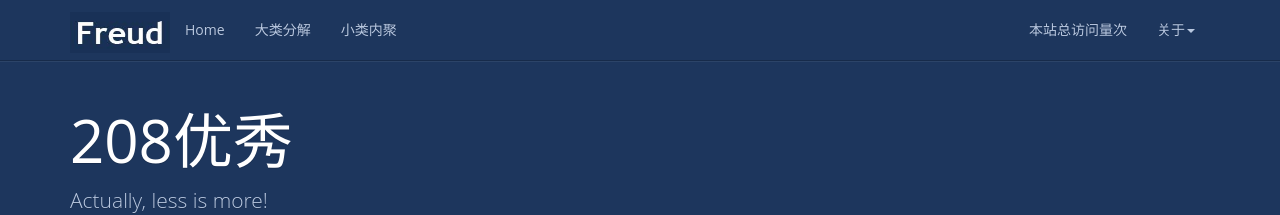
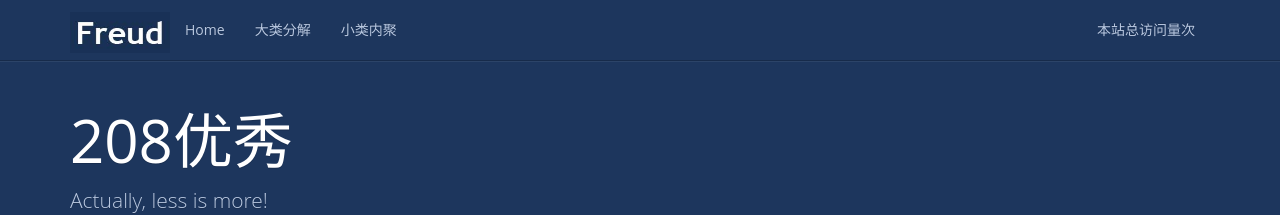
Before and after one commit to Psycho-L/Alien-LWF.github.io, a Jekyll site: the page built from index.html, in a window 1280 px wide. Shown: the top 215 px of the page. Built offline with Jekyll 4.4.1, drawn with Linux system fonts in a browser that asks for light colours; nearby versions of some CDN libraries; a script that is not in the unit is left out; the list of posts is cut into pages by our own code; comment, search, counter and statistics services are not loaded.

Commit message:
Update header.html

```diff
--- a/_includes/header.html
+++ b/_includes/header.html
@@ -26,19 +26,6 @@
         <li>
             <a><span id="busuanzi_container_site_pv">本站总访问量<span id="busuanzi_value_site_pv"></span>次</span></a>
         </li>
-        <li class="dropdown">
-          <a href="#" class="dropdown-toggle" data-toggle="dropdown">关于<b class="caret"></b></a>
-          <ul class="dropdown-menu">
-            <li><a rel="nofollow" target="_blank" href="{{site.github}}">Github</a></li>
-            <li><a rel="nofollow" target="_blank" href="{{site.resume_site}}">关于作者</a></li>
-            <li><a rel="nofollow" href="{{ '/books' | prepend: site.baseurl }}">我的书单</a></li>
-            <li><a rel="nofollow" href="http://www.hifreud.com/domains/">域名管理</a></li>
-            <li><a rel="nofollow" href="{{ '/reference' | prepend: site.baseurl }}">推荐博客</a></li>
-            <li><a href="{{ '/feed.xml' | prepend: site.baseurl }}">RSS订阅</a></li>
-            <li class="divider"></li>
-            <li><a rel="nofollow" target="_blank" href="https://github.com/luoyan35714/LessOrMore.git">本项目</a></li>
-          </ul>
-        </li>
       </ul>
     </nav>
   </div>
```
